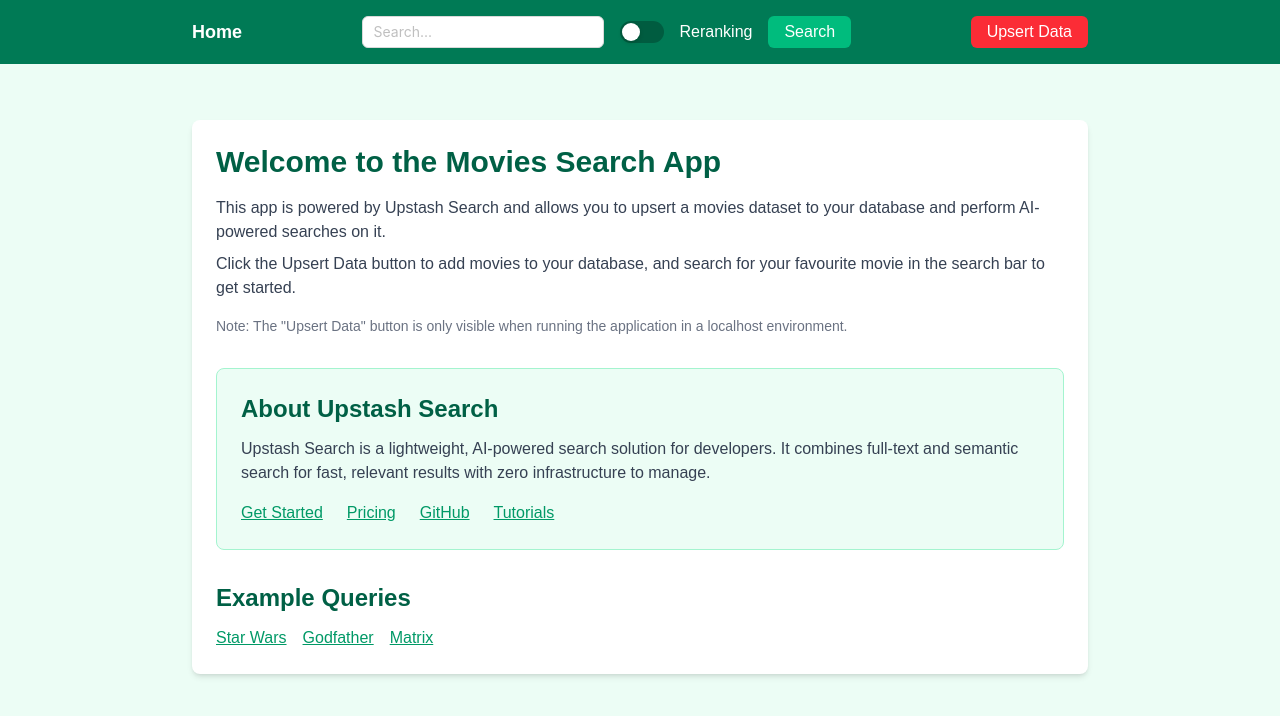
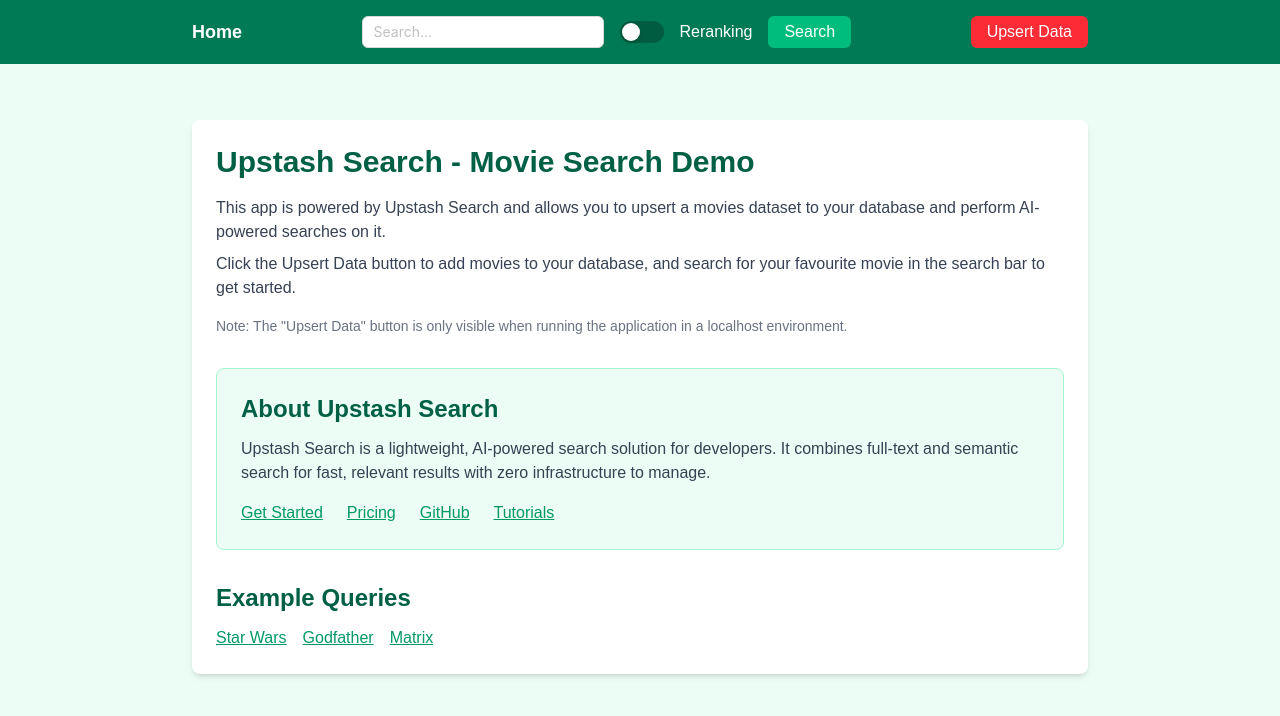
Before and after one commit to upstash/search-js, a Next.js app in the folder examples/nextjs-movies/: page / in a window 1280 px wide. Shown: the top 716 px of the page. Built offline with nearby package versions, Linux system fonts and the light colour scheme.

Commit message:
fix: update header text

```diff
--- a/examples/nextjs-movies/src/app/page.tsx
+++ b/examples/nextjs-movies/src/app/page.tsx
@@ -39,7 +39,7 @@ function IntroSection() {
   return (
     <div className="space-y-8">
       <div>
-        <h2 className="text-3xl font-bold text-emerald-800 mb-4">Welcome to the Movies Search App</h2>
+        <h2 className="text-3xl font-bold text-emerald-800 mb-4">Upstash Search - Movie Search Demo</h2>
         <p className="text-gray-700 mb-2">
           This app is powered by Upstash Search and allows you to upsert a movies dataset to your database and perform AI-powered searches on it.
         </p>
```
